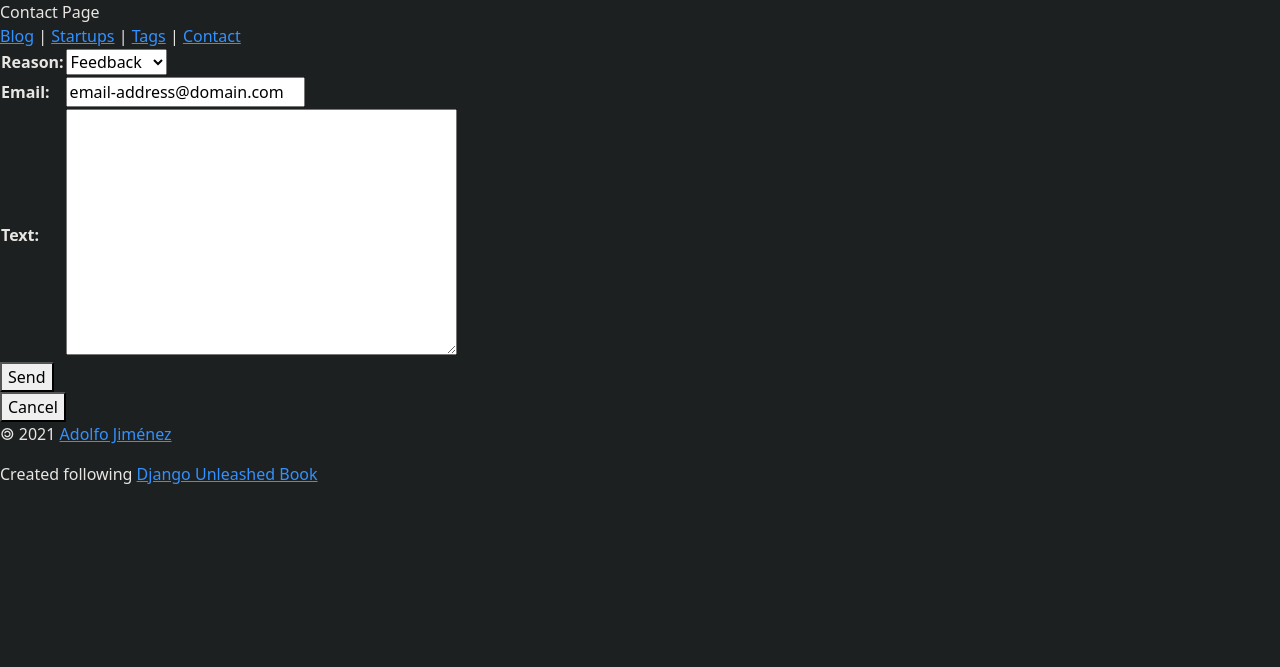
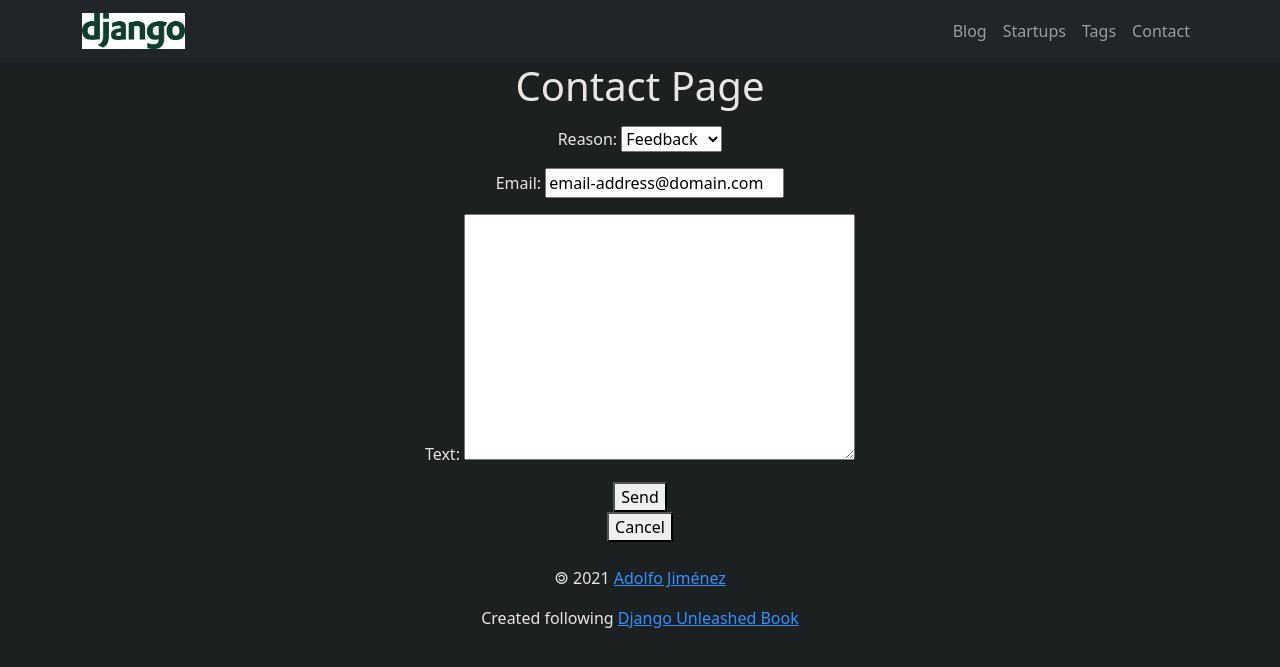
Before and after one commit to adolfojmnz/django-unleashed, a Django app: page /contact/ in a window 1280 px wide. Shown: the top 667 px of the page. Run offline with Django 3.2, Linux system fonts and the light colour scheme; data that the repository does not hold is empty; parts of the project's set-up code (start-up, migrations or seed data) failed here and were passed over.

Commit message:
Add static and change navbar for Bootstrap based navbar plus minor reformats

```diff
--- a/blog/templates/blog/post_detail.html
+++ b/blog/templates/blog/post_detail.html
@@ -5,7 +5,7 @@ Post Details
 {% endblock %}
 
 {% block heading %}
-<h1>Post Details Page</h1>
+	Post Details Page
 {% endblock %}
 
 {% block content %}
--- a/blog/templates/blog/post_list.html
+++ b/blog/templates/blog/post_list.html
@@ -9,7 +9,6 @@
 {% endblock %}
 
 {% block content %}
-	<h2>Blog List</h2>
 	{% for post in post_list %}
 		<article>
 			<header>
--- a/contact/templates/contact/base_contact.html
+++ b/contact/templates/contact/base_contact.html
@@ -1,2 +1 @@
-
 {% extends parent_template|default:"base.html" %}
--- a/contact/templates/contact/contact.html
+++ b/contact/templates/contact/contact.html
@@ -9,12 +9,12 @@
 {% endblock %}
 
 {% block content %}
-	<div>
+	<div class="text-center">
 		<form action="{% url 'contact' %}" method="POST">
 			{% csrf_token %}
-			<table>
-				{{ form.as_table }}
-			</table>
+
+			<p>{{ form.as_p }}</p>
+
 			<button type="submit" name="send">Send</button>
 		</form>
 		<a href="{% url 'post_list' %}"><button>Cancel</button></a>
--- a/organizer/templates/organizer/startup_list.html
+++ b/organizer/templates/organizer/startup_list.html
@@ -5,11 +5,10 @@
 {% endblock %}
 
 {% block heading %}
-<h1>Startups List</h1>
+	Startups List
 {% endblock %}
 
 {% block content %}
-<h2>Startup List</h2>
 <ul>
 	{% for startup in startup_list %}
 	<li>
--- a/organizer/templates/organizer/tag_detail.html
+++ b/organizer/templates/organizer/tag_detail.html
@@ -5,7 +5,7 @@
 {% endblock %}
 
 {% block heading %}
-<h1>Tag Details Page</h1>
+	Tag Details Page
 {% endblock %}
 
 {% block content %}
--- a/organizer/templates/organizer/tag_form_create.html
+++ b/organizer/templates/organizer/tag_form_create.html
@@ -5,7 +5,7 @@
 {% endblock %}
 
 {% block heading %}
-<h1>Create A Tag</h1>
+	Create A Tag
 {% endblock %}
 
 {% block content %}
--- a/organizer/templates/organizer/tag_list.html
+++ b/organizer/templates/organizer/tag_list.html
@@ -5,7 +5,7 @@
 {% endblock %}
 
 {% block heading %}
-<h1>Tags List Page</h1>
+	Tags List Page
 {% endblock %}
 
 {% block content %}
@@ -22,7 +22,7 @@
 		</span>
 	</li>
 	{% empty %}
-	<li><em> There are currently no tags available.</em></li>
+		<li><em> There are currently no tags available.</em></li>
 	{% endfor %}
 </ul>
 <p>
--- /dev/null
+++ b/static/site/style.css
@@ -0,0 +1,11 @@
+body {
+	background: #1d2021;
+	color: rgb(232, 230, 227);
+}
+a {
+	color: #3391ff;
+}
+li {
+	display: list-item;
+	list-style: none;
+}
--- a/templates/base.html
+++ b/templates/base.html
@@ -1,7 +1,7 @@
 <!DOCTYPE html>
 <html lang="en">
-
 <head>
+	{% block head %}
 		<meta charset="utf-8">
 		<title>
 			{% block title %}
@@ -16,41 +16,33 @@
 			<script src="https://cdn.jsdelivr.net/npm/bootstrap@5.1.3/dist/js/bootstrap.bundle.min.js" integrity="sha384-ka7Sk0Gln4gmtz2MlQnikT1wXgYsOg+OMhuP+IlRH9sENBO0LRn5q+8nbTov4+1p" crossorigin="anonymous"></script>
 		{% endblock %}
 
-	<style>
-		body {
-			background: #1d2021;
-			color: rgb(232, 230, 227);
-		}
-		a {
-			color: #3391ff;
-		}
-	</style>
+		{% load static %}
+		<link rel="stylesheet" type="text/css" href="{% static 'site/style.css' %}">
+	{% endblock %}
 </head>
 
 <body>
 	<div>
 		<header>
+			{% block navbar %}
+				{% include "bootstrap-navbar.html" %}
+			{% endblock %}
+
+			<h1 class="main-heading text-center">
 				{% block heading %}
-			<h1 class="main-heading">Startup Organizer</h1>
+					Startup Organizer
 				{% endblock %}
-			{% block navbar %}
-			<nav>
-				<a href="{% url 'post_list' %}">Blog</a> |
-				<a href="{% url 'startup_list' %}">Startups</a> |
-				<a href="{% url 'tag_list' %}">Tags</a> |
-				<a href="{% url 'contact' %}">Contact</a>
-				<br>
-			</nav>
-			{% endblock %}
+			</h1>
 		</header>
-		<main>
+
+		<main class="text-center">
 			{% block content %}
 				This is default content
 			{% endblock %}
 		</main>
 	</div>
 
-	<div>
+	<div class="text-center">
 		{% if messages %}
 			<div>
 				<ul>
@@ -66,9 +58,11 @@
 		{% endif %}
 	</div>
 
-	<footer>
+	<footer class="text-center">
 		{% block paginator %}
 		{% endblock %}
+
+		<br>
 		<p>&#127279; 2021
 			<a href="https://github.com/Eadwulf/" title="Eadwulf on Github" target="_blank">
 				Adolfo Jiménez
@@ -81,5 +75,4 @@
 		</p>
 	</footer>
 </body>
-
 </html>
--- /dev/null
+++ b/templates/bootstrap-navbar.html
@@ -0,0 +1,39 @@
+<nav class="navbar navbar-expand-lg navbar-dark bg-dark static-top">
+  <div class="container">
+
+	{% load static %}
+    <a class="navbar-brand" href="{% url 'post_list' %}">
+      <img src="{% static 'site/django-logo.png' %}" alt="Site Logo" height="36">
+    </a>
+
+    <button class="navbar-toggler" type="button" data-bs-toggle="collapse" data-bs-target="#navbarSupportedContent" aria-controls="navbarSupportedContent" aria-expanded="false" aria-label="Toggle navigation">
+      <span class="navbar-toggler-icon"></span>
+    </button>
+
+    <div class="collapse navbar-collapse" id="navbarSupportedContent">
+      <ul class="navbar-nav ms-auto">
+
+        <li class="nav-item">
+          <a class="nav-link" aria-current="page" href="{% url 'post_list' %}">Blog</a>
+        </li>
+        <li class="nav-item">
+			<a class="nav-link" href="{% url 'startup_list' %}">Startups</a>
+        </li>
+        <li class="nav-item">
+			<a class="nav-link" href="{% url 'tag_list' %}">Tags</a>
+        </li>
+        <li class="nav-item">
+			<a class="nav-link" href="{% url 'contact' %}">Contact</a>
+        </li>
+
+		{% load flatpages %}
+		{% get_flatpages as flatpages %}
+		{% for flatpage in flatpages %}
+			<li class="nav-item">
+				<a class="nav-link" href="{{ flatpage.url }}">{{ flatpage.title }}</a>
+			</li>
+		{% endfor %}
+      </ul>
+    </div>
+  </div>
+</nav>
```
Also changed, not shown: config/settings.py (+14 -0 lines), organizer/templates/organizer/homepage.html (deleted, +0 -12 lines), templates/flatpages/default.html (added, +14 -0 lines), static/site/django-logo.png (added). Lines whose indentation alone changed are shown as unchanged.
